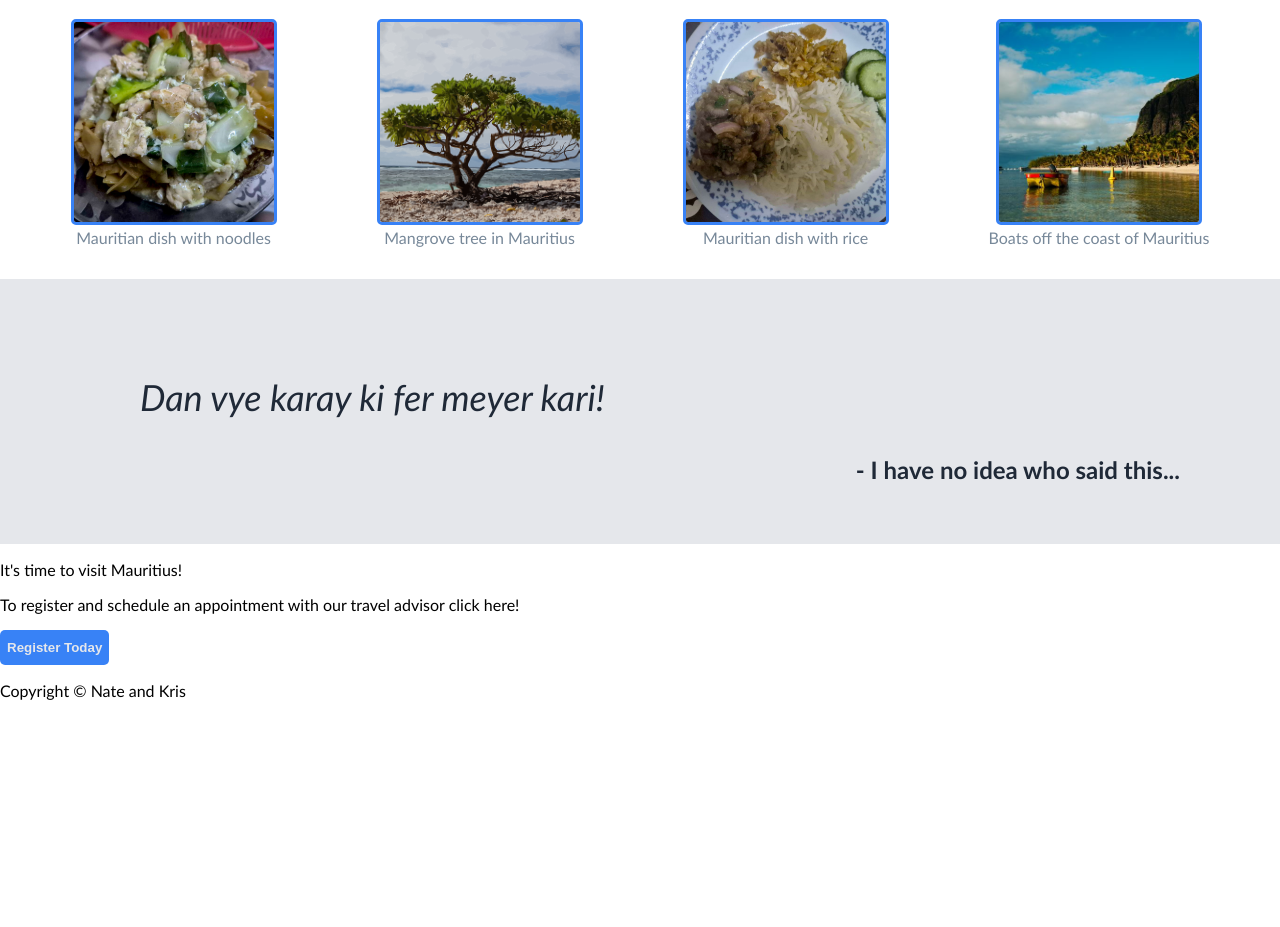
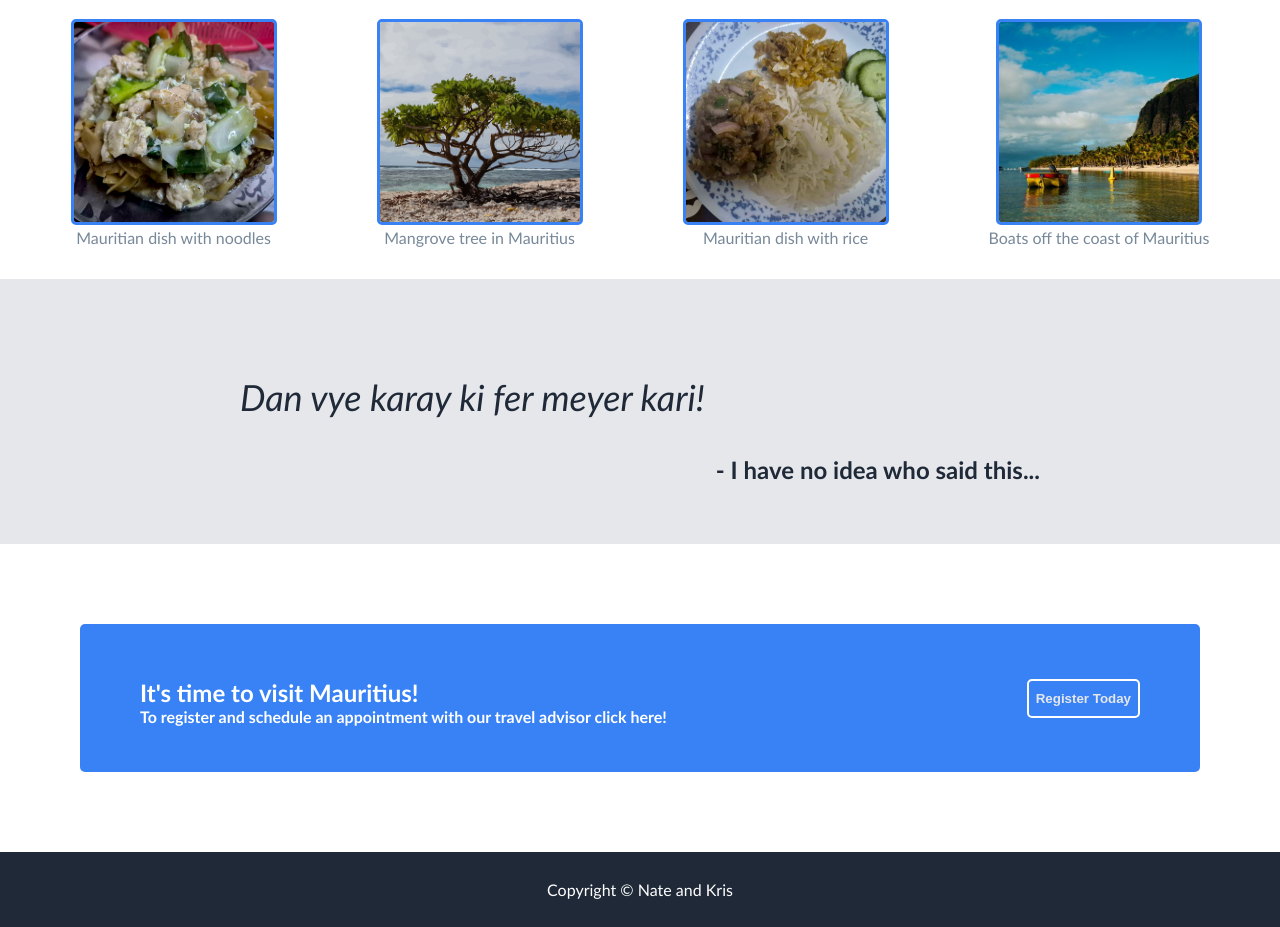
Before and after one commit to nate0112/odin-landing-page, a plain HTML site: page index.html in a window 1280 px wide. Shown: the part 454-1381 px from the top of the page. Before the commit the page ends 1170 px from the top, so only its background shows below. Drawn offline with Linux system fonts and the light colour scheme.

Commit message:
Add edits to both files according to instructions
Edited index.html and style.css to match sample image provided in
instructions

```diff
--- a/index.html
+++ b/index.html
@@ -75,8 +75,10 @@
       </figure>
 
       <div class="cta">
-        <p class="cta-hook">It's time to visit Mauritius!</p>
-        <p class="cta-sub">To register and schedule an appointment with our travel advisor click here!</p>
+        <div class="cta-text">
+          <p class="cta-hook">It's time to visit Mauritius!</p>
+          <p class="cta-sub">To register and schedule an appointment with our travel advisor click here!</p>
+        </div>
         <button class="register-button" type="button">Register Today</button>
       </div>
     </main>
--- a/style.css
+++ b/style.css
@@ -84,9 +84,59 @@
     padding: 60px 100px;
 }
 
+.quote blockquote {
+    max-width: 800px;
+    margin: 0 auto;
+}
+
 .quote figcaption {
+    max-width: 800px;
+    margin: 0 auto;
     text-align: right;
     font-size: 24px;
     font-style: normal;
     font-weight: bold;
 }
+
+.cta {
+    background-color: #3882F6;
+    color: white;
+    font-weight: 900;
+    border-radius: 5px;
+    width: 80%;
+    max-width: 1000px;
+    margin: 80px auto;
+    display: flex;
+    justify-content: space-between;
+    align-items: center;
+    padding: 30px 60px;
+}
+
+.cta-hook {
+    font-size: 24px;
+    font-weight: bold;
+    margin-bottom: 0;
+}
+
+.cta-sub {
+    font-size: 16px;
+    margin-top: 0;
+}
+
+.cta .register-button {
+    border: 2px solid white;
+}
+
+footer {
+    display: flex;
+    height: 75px;
+    background-color: #1F2937;
+    justify-content: center;
+    align-items: center;
+    color: white;
+}
+
+a {
+    color: lightslategray;
+    text-decoration: none;
+}
```
